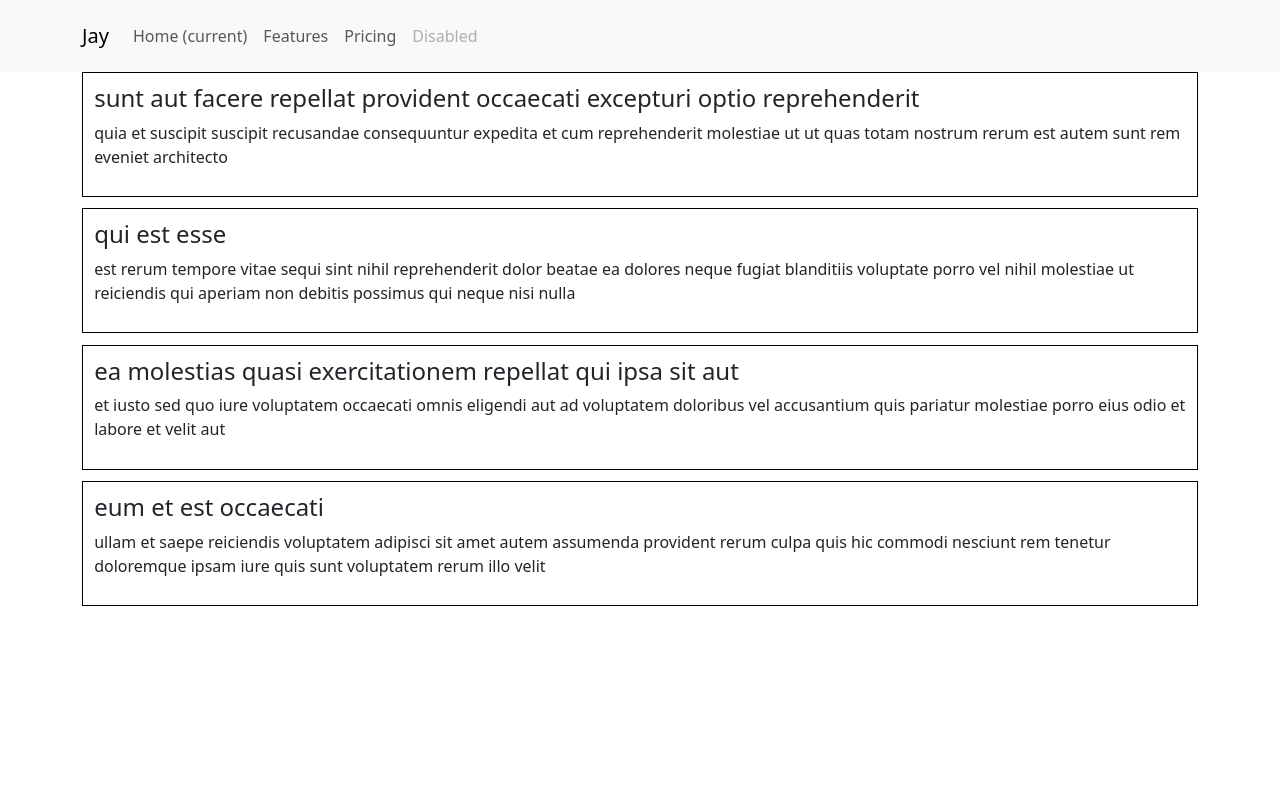
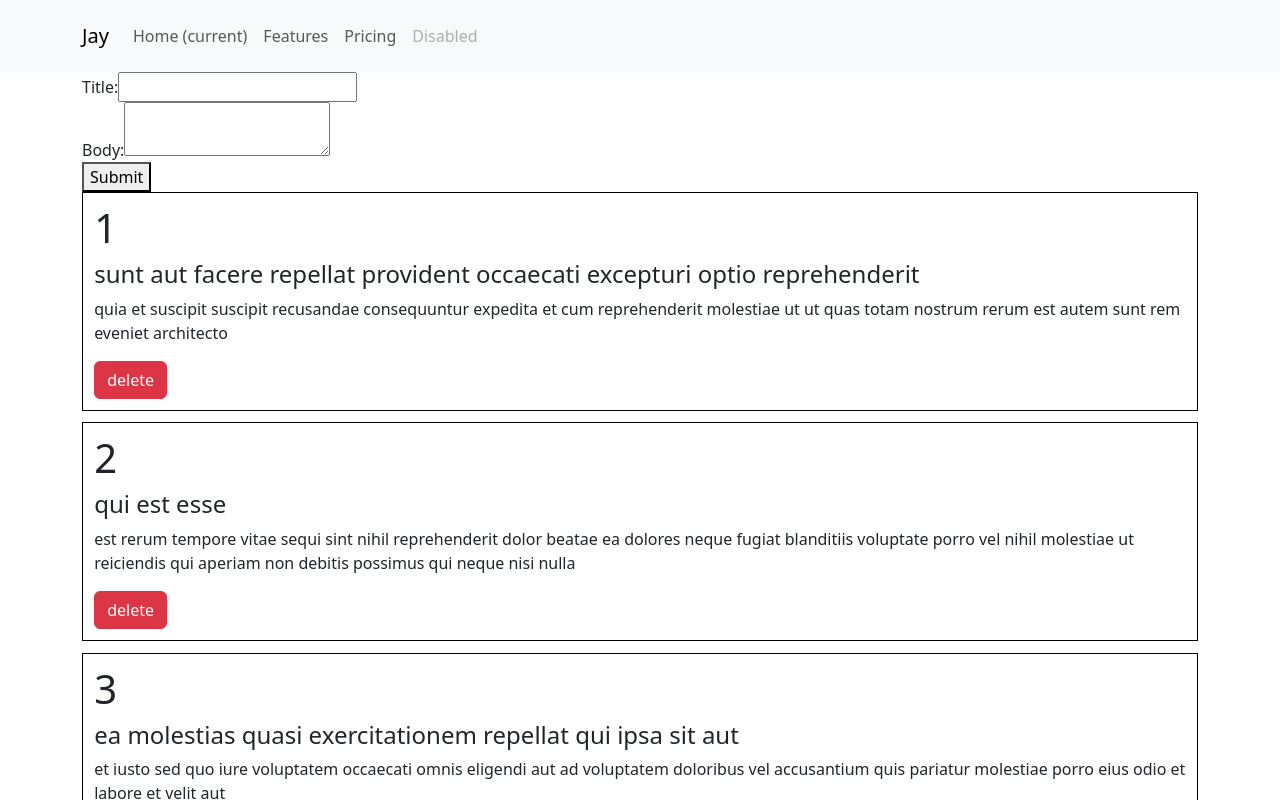
Before and after one commit to jackjayanth/my-react-app, a React (Create React App) app: page / in a window 1280 px wide. Shown: the top 800 px of the page. Built offline with nearby package versions, Linux system fonts and the light colour scheme.

Commit message:
good work, happpy with myself

```diff
--- /dev/null
+++ b/src/components/DeleteButton.jsx
@@ -0,0 +1,15 @@
+import { useState, useEffect } from "react";
+function DeleteButton({ buttonName, id, sendingId }) {
+  function sendingIdFunc(id) {
+    sendingId(id);
+  }
+  return (
+    <>
+      <button className="btn btn-danger" onClick={() => sendingIdFunc(id)}>
+        {buttonName}
+      </button>
+    </>
+  );
+}
+
+export default DeleteButton;
--- /dev/null
+++ b/src/components/GetData.jsx
@@ -0,0 +1,54 @@
+import React, { useState } from "react";
+
+function GetData({ onSubmit, data }) {
+  const [title, setTitle] = useState("");
+  const [body, setBody] = useState("");
+
+  const handleSubmit = (e) => {
+    e.preventDefault();
+    const dataToSend = {
+      userId: 1,
+      id: data.length + 1,
+      title: title,
+      body: body,
+    };
+    onSubmit(dataToSend);
+    setTitle("");
+    setBody("");
+  };
+
+  return (
+    <form onSubmit={handleSubmit}>
+      <div>
+        <label>
+          Title:
+          <input
+            type="text"
+            value={title}
+            onChange={(e) => setTitle(e.target.value)}
+            required
+          />
+        </label>
+      </div>
+      <div>
+        <label>
+          Body:
+          {/* <input
+            type="text"
+            value={body}
+            onChange={(e) => setBody(e.target.value)}
+            required
+          /> */}
+          <textarea
+            value={body}
+            onChange={(e) => setBody(e.target.value)}
+            required
+          ></textarea>
+        </label>
+      </div>
+      <button type="submit">Submit</button>
+    </form>
+  );
+}
+
+export default GetData;
--- a/src/components/Myposts.jsx
+++ b/src/components/Myposts.jsx
@@ -1,5 +1,6 @@
 import { useState, useEffect } from "react";
-
+import GetData from "./GetData";
+import DeleteButton from "./DeleteButton";
 function Myposts() {
   const dataPile = [
     {
@@ -32,8 +33,22 @@ function Myposts() {
   useEffect(() => {
     setData(dataPile);
   }, []);
+  function handleSubmit(d) {
+    setData([...data, d]);
+    console.log(data);
+  }
+  function deltelHandler(id) {
+    let itemToBeDeleted = data.find((i) => i.id === id);
+    // console.log(itemToBeDeleted);
+    let newArray = data.filter((i) => {
+      return i.id !== id;
+    });
+    console.log(newArray);
+    setData(newArray);
+  }
   return (
     <>
+      <GetData data={dataPile} onSubmit={(d) => handleSubmit(d)} />
       <div>
         {data.map((i, index) => (
           <div
@@ -44,8 +59,15 @@ function Myposts() {
               marginBottom: "1%",
             }}
           >
+            <h1>{i.id}</h1>
             <h4>{i.title}</h4>
             <p>{i.body}</p>
+
+            <DeleteButton
+              buttonName={"delete"}
+              id={i.id}
+              sendingId={(id) => deltelHandler(id)}
+            />
           </div>
         ))}
       </div>
```
